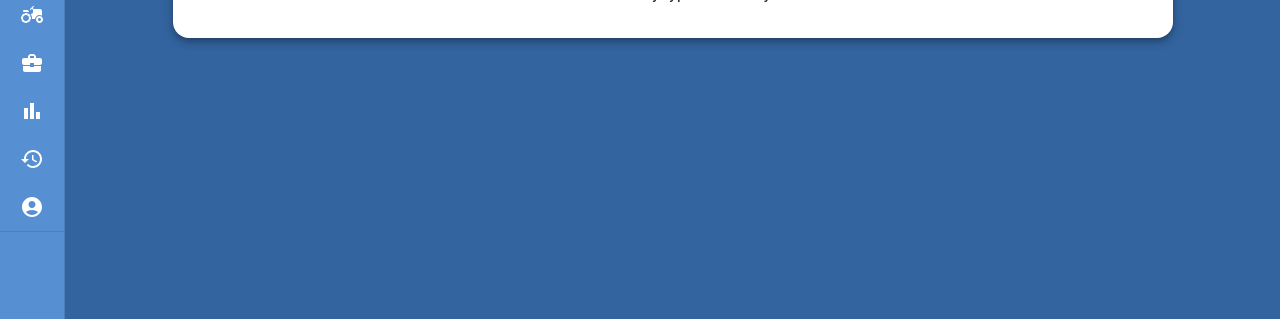
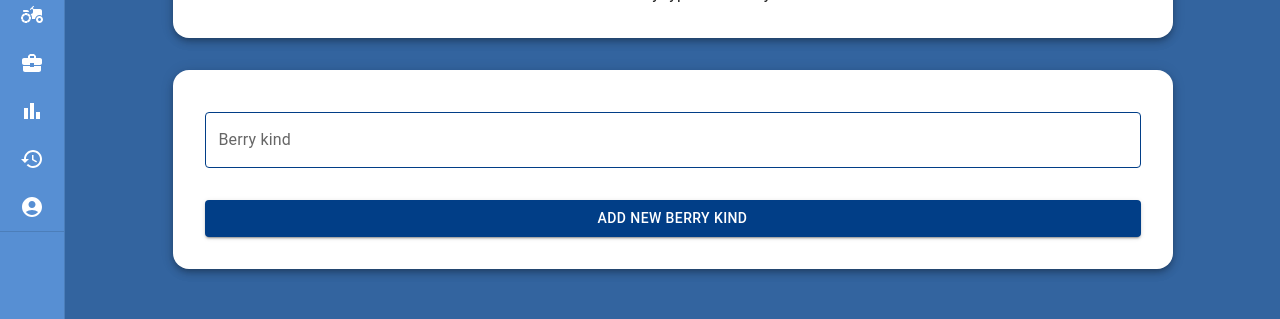
Before and after one commit to jonvabalis/BerryUi, a React (Vite) app: page /settings in a window 1280 px wide. Shown: the part 178-497 px from the top of the page. Built offline with nearby package versions, Linux system fonts and the light colour scheme; no server answers.

Commit message:
feat: BerryKind add component

```diff
--- /dev/null
+++ b/src/api/berryKinds/useCreateBerryKind.tsx
@@ -0,0 +1,19 @@
+import { useMutation } from "@tanstack/react-query";
+import axios from "axios";
+
+export interface BerryKindCreate {
+  kind: string;
+  berryTypeId: string;
+}
+
+export const useCreateBerryKind = () => {
+  return useMutation<string, Error, BerryKindCreate>({
+    mutationFn: async (berryKind: BerryKindCreate) => {
+      const { data } = await axios.post<string>(
+        `${import.meta.env.VITE_BASE_URL}/BerryKind/Create`,
+        berryKind
+      );
+      return data;
+    },
+  });
+};
--- a/src/components/HistoryData/HistoryDataTableView/HistoryDataHarvestTable.tsx
+++ b/src/components/HistoryData/HistoryDataTableView/HistoryDataHarvestTable.tsx
@@ -228,7 +228,6 @@ export const HistoryDataHarvestTable = ({
         submitText={"Delete"}
         dialogOpen={deleteConfirmWindowOpen}
         handleDialogClose={handleDeleteConfirmWindowClose}
-        handleCancelPress={handleDeleteConfirmWindowClose}
         handleSubmitPress={() => {
           deleteHarvest(rowToDelete!.original.harvestId);
           handleDeleteConfirmWindowClose();
--- a/src/components/HistoryData/HistoryDataTableView/HistoryDataSaleTable.tsx
+++ b/src/components/HistoryData/HistoryDataTableView/HistoryDataSaleTable.tsx
@@ -314,7 +314,6 @@ export const HistoryDataSaleTable = ({
         submitText={"Delete"}
         dialogOpen={deleteConfirmWindowOpen}
         handleDialogClose={handleDeleteConfirmWindowClose}
-        handleCancelPress={handleDeleteConfirmWindowClose}
         handleSubmitPress={() => {
           deleteSale(rowToDelete!.original.saleId);
           handleDeleteConfirmWindowClose();
--- a/src/components/Reusable/BulkInputDialog.tsx
+++ b/src/components/Reusable/BulkInputDialog.tsx
@@ -220,7 +220,6 @@ export default function BulkInputDialog<T extends Record<string, any>>({
         submitText={"Discard Changes"}
         dialogOpen={confirmWindowOpen}
         handleDialogClose={handleConfirmWindowClose}
-        handleCancelPress={handleConfirmWindowClose}
         handleSubmitPress={handleDiscardChanges}
       />
     </>
--- a/src/components/Reusable/ConfirmationDialog.tsx
+++ b/src/components/Reusable/ConfirmationDialog.tsx
@@ -14,8 +14,8 @@ interface ConfirmationDialogProps {
   submitText: string;
   dialogOpen: boolean;
   handleDialogClose: () => void;
-  handleCancelPress: () => void;
   handleSubmitPress: () => void;
+  submitColor?: "error" | "success";
 }
 
 export default function ConfirmationDialog({
@@ -25,8 +25,8 @@ export default function ConfirmationDialog({
   submitText,
   dialogOpen,
   handleDialogClose,
-  handleCancelPress,
   handleSubmitPress,
+  submitColor = "error",
 }: ConfirmationDialogProps) {
   return (
     <Dialog open={dialogOpen} onClose={handleDialogClose}>
@@ -35,10 +35,10 @@ export default function ConfirmationDialog({
         <DialogContentText>{dialogContentText}</DialogContentText>
       </DialogContent>
       <DialogActions>
-        <Button onClick={handleCancelPress} color="primary">
+        <Button onClick={handleDialogClose} color="primary">
           {cancelText}
         </Button>
-        <Button onClick={handleSubmitPress} color="error">
+        <Button onClick={handleSubmitPress} color={submitColor}>
           {submitText}
         </Button>
       </DialogActions>
--- /dev/null
+++ b/src/components/Reusable/TextField.tsx
@@ -0,0 +1,48 @@
+import { FormControl, InputLabel, OutlinedInput } from "@mui/material";
+import { ChangeEvent } from "react";
+
+interface TextFieldProps {
+  text: string;
+  handleChange: (e: ChangeEvent<HTMLInputElement>) => void;
+  label: string;
+}
+
+export function TextField({ text, handleChange, label }: TextFieldProps) {
+  return (
+    <FormControl
+      variant="outlined"
+      sx={{
+        mt: 1.25,
+        width: { xs: "100%" },
+        minWidth: { xs: "100%" },
+        "& input::-webkit-outer-spin-button, & input::-webkit-inner-spin-button":
+          {
+            display: "none",
+          },
+        "& input[type=number]": {
+          MozAppearance: "textfield",
+        },
+      }}
+    >
+      <InputLabel htmlFor={`outlined-adornment-${label}`}>{label}</InputLabel>
+      <OutlinedInput
+        sx={{
+          ".MuiOutlinedInput-notchedOutline": {
+            borderColor: "primary.main",
+          },
+          "&.Mui-focused .MuiOutlinedInput-notchedOutline": {
+            borderColor: "primary.secondary",
+          },
+          "&:hover .MuiOutlinedInput-notchedOutline": {
+            borderColor: "primary.secondary",
+          },
+        }}
+        id={`outlined-adornment-${label}`}
+        label={label}
+        type="text"
+        value={text}
+        onChange={handleChange}
+      />
+    </FormControl>
+  );
+}
--- /dev/null
+++ b/src/components/Settings/BerryKindAddBox.tsx
@@ -0,0 +1,102 @@
+import { Button, Grid2 } from "@mui/material";
+import { BoxPaper } from "../Reusable/BoxPaper";
+import { ChangeEvent, useState } from "react";
+import { TextField } from "../Reusable/TextField";
+import { useCreateBerryKind } from "../../api/berryKinds/useCreateBerryKind";
+import { toast } from "react-toastify";
+import { getBerryType } from "../../utils/berryTypeHelper";
+import ConfirmationDialog from "../Reusable/ConfirmationDialog";
+
+export default function BerryKindAddBox() {
+  const createBerryKindMutation = useCreateBerryKind();
+  const [berryKindText, setBerryKindText] = useState("");
+  const [confirmWindowOpen, setConfirmWindowOpen] = useState(false);
+
+  const handleBerryKindChange = (e: ChangeEvent<HTMLInputElement>) => {
+    const value = e.target.value;
+    setBerryKindText(value);
+  };
+
+  const handleBerryKindSubmit = async () => {
+    await createBerryKindMutation.mutateAsync(
+      {
+        berryTypeId: getBerryType().id,
+        kind: berryKindText,
+      },
+      {
+        onSuccess: () => {
+          toast.success(`Berry kind ${berryKindText} created succesfully!`);
+        },
+        onError: (error) => {
+          toast.error(error.message);
+        },
+      }
+    );
+
+    handleConfirmWindowClose();
+  };
+
+  const handleConfirmWindowClose = () => {
+    setConfirmWindowOpen(false);
+  };
+
+  const handleConfirmWindowOpen = () => {
+    setConfirmWindowOpen(true);
+  };
+
+  return (
+    <>
+      <BoxPaper>
+        <Grid2 container spacing={4}>
+          <Grid2
+            container
+            spacing={1}
+            size={12}
+            sx={{
+              display: "flex",
+              justifyContent: "space-between",
+              alignItems: "center",
+            }}
+          >
+            <TextField
+              text={berryKindText}
+              handleChange={handleBerryKindChange}
+              label="Berry kind"
+            />
+          </Grid2>
+          <Grid2
+            container
+            spacing={1}
+            size={12}
+            sx={{
+              display: "flex",
+              justifyContent: "space-between",
+              alignItems: "center",
+            }}
+          >
+            <Button
+              variant="contained"
+              fullWidth
+              onClick={handleConfirmWindowOpen}
+              disabled={createBerryKindMutation.isPending}
+            >
+              {createBerryKindMutation.isPending
+                ? `Adding new berry kind...`
+                : `Add new berry kind`}
+            </Button>
+          </Grid2>
+        </Grid2>
+      </BoxPaper>
+      <ConfirmationDialog
+        dialogTitleText={"Berry kind"}
+        dialogContentText={`Do you really want to add berry kind ${berryKindText}?`}
+        cancelText={"Cancel"}
+        submitText={"Submit"}
+        dialogOpen={confirmWindowOpen}
+        handleDialogClose={handleConfirmWindowClose}
+        handleSubmitPress={handleBerryKindSubmit}
+        submitColor="success"
+      />
+    </>
+  );
+}
--- a/src/pages/settings.tsx
+++ b/src/pages/settings.tsx
@@ -1,6 +1,7 @@
 import { Box } from "@mui/material";
 import SettingsBox from "../components/Settings/SettingsBox";
 import PageHeader from "../components/Reusable/PageHeader";
+import BerryKindAddBox from "../components/Settings/BerryKindAddBox";
 
 export default function settings() {
   return (
@@ -9,6 +10,8 @@ export default function settings() {
         <PageHeader text="Settings" />
       </Box>
       <SettingsBox />
+      <Box sx={{ mt: 4 }} />
+      <BerryKindAddBox />
     </Box>
   );
 }
```
